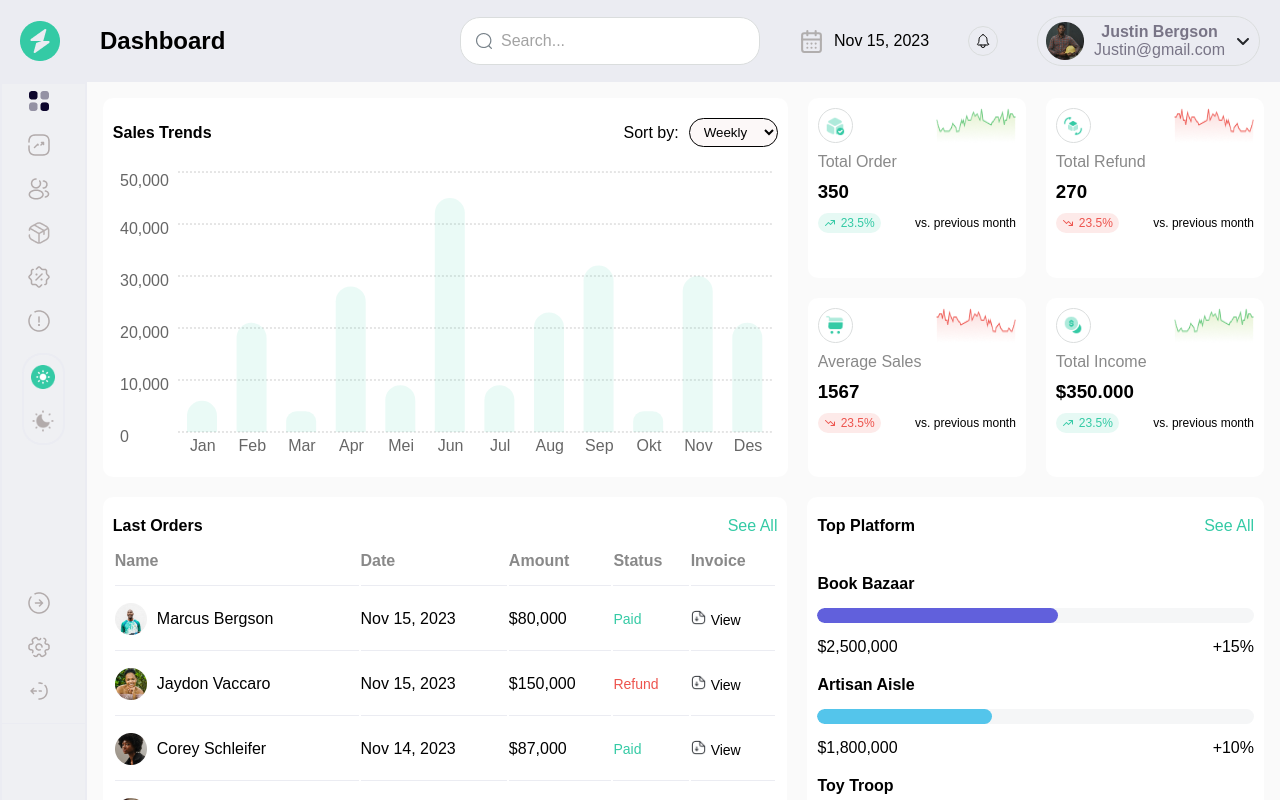
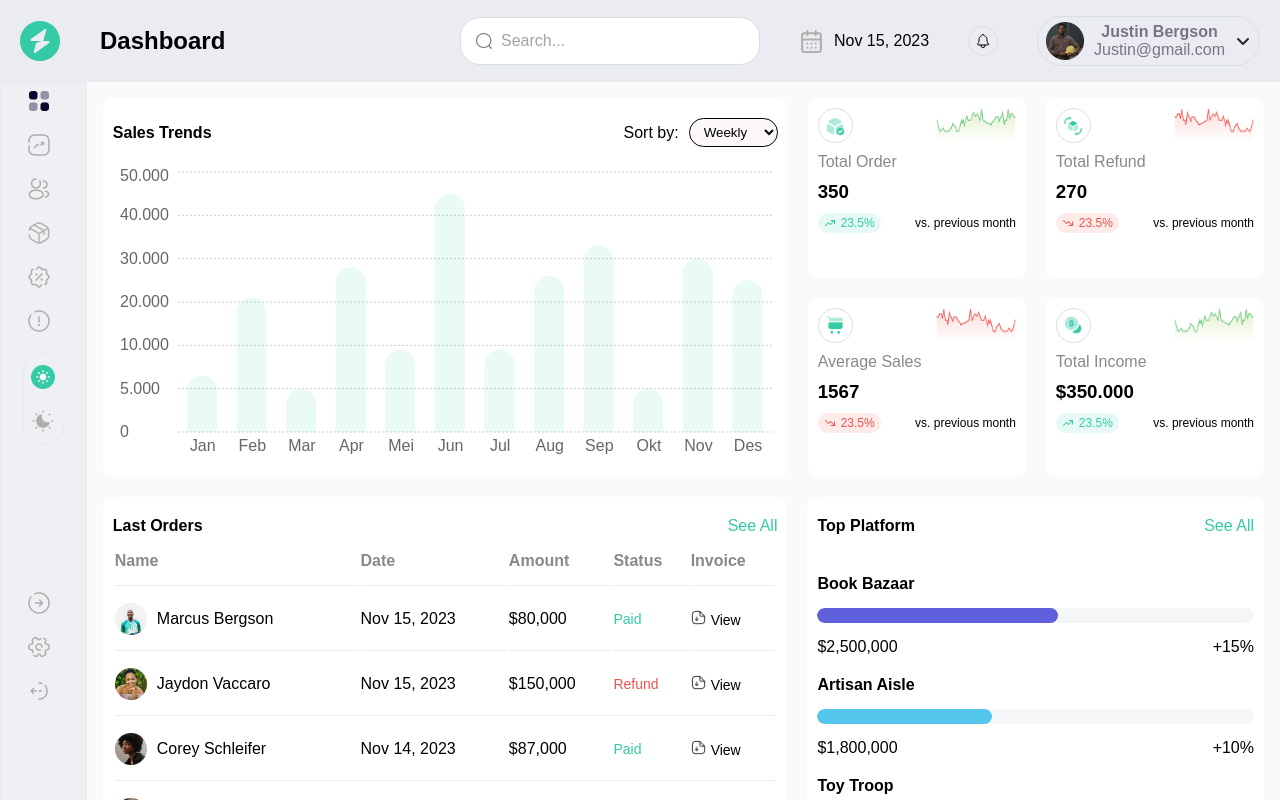
Before and after one commit to bezbrain/geepay-task, a React (Vite) app: page / in a window 1280 px wide. Shown: the top 800 px of the page. Built offline with nearby package versions, Linux system fonts and the light colour scheme.

Commit message:
Align the bars better

```diff
--- a/src/components/dashboard/salesTrends/barChart/barChart.jsx
+++ b/src/components/dashboard/salesTrends/barChart/barChart.jsx
@@ -15,27 +15,21 @@ import CustomYAxisTick from "./customYAxisTicks";
 
 const BarChartComp = ({ isDark }) => {
   const data = [
-    { name: "Jan", count: 6000 },
-    { name: "Feb", count: 21000 },
-    { name: "Mar", count: 4000 },
-    { name: "Apr", count: 28000 },
-    { name: "Mei", count: 9000 },
-    { name: "Jun", count: 45000 },
-    { name: "Jul", count: 9000 },
-    { name: "Aug", count: 23000 },
-    { name: "Sep", count: 32000 },
-    { name: "Okt", count: 4000 },
-    { name: "Nov", count: 30000 },
-    { name: "Des", count: 21000 },
+    { name: "Jan", count: 13000 },
+    { name: "Feb", count: 31000 },
+    { name: "Mar", count: 10000 },
+    { name: "Apr", count: 38000 },
+    { name: "Mei", count: 19000 },
+    { name: "Jun", count: 55000 },
+    { name: "Jul", count: 19000 },
+    { name: "Aug", count: 36000 },
+    { name: "Sep", count: 43000 },
+    { name: "Okt", count: 10000 },
+    { name: "Nov", count: 40000 },
+    { name: "Des", count: 35000 },
   ];
 
-  const formatYAxisTick = (tickValue) =>
-    tickValue.toLocaleString("en-US", {
-      minimumFractionDigits: 0,
-      maximumFractionDigits: 0,
-    });
-
-  const yAxisTicks = [0, 10000, 20000, 30000, 40000, 50000];
+  const yAxisTicks = [0, 10000, 20000, 30000, 40000, 50000, 60000];
 
   const [isWindow, setIsWindow] = useState(window.innerWidth);
 
@@ -68,14 +62,14 @@ const BarChartComp = ({ isDark }) => {
           ticks={yAxisTicks}
           // domain={[0, "dataMax"]}
           domain={[0, 50000]}
-          tickFormatter={formatYAxisTick}
+          // tickFormatter={formatYAxisTick}
           tickLine={false}
-          textAnchor="end"
           axisLine={false}
         />
 
         <Tooltip
           content={<CustomTooltip isDark={isDark} />}
+          // position={{ y: 0 }}
           cursor={{ fill: "transparent" }}
         />
 
--- a/src/components/dashboard/salesTrends/barChart/customYAxisTicks.jsx
+++ b/src/components/dashboard/salesTrends/barChart/customYAxisTicks.jsx
@@ -1,21 +1,70 @@
+// import React from "react";
+
+// const CustomYAxisTick = (props) => {
+//   const { x, y, payload } = props;
+//   return (
+//     <g transform={`translate(${x},${y})`}>
+//       <text
+//         x={-50}
+//         y={0}
+//         dy={10}
+//         // textAnchor="end"
+//         fill="#666"
+//         transform="rotate(360)" // Rotate the text for better alignment
+//       >
+//         {payload.value.toLocaleString("en-US", {
+//           minimumFractionDigits: 0,
+//           maximumFractionDigits: 0,
+//         })}
+//       </text>
+//     </g>
+//   );
+// };
+
+// const formatYAxisTick = (tickValue) => {
+//   const customLabels = {
+//     10000: "5,000",
+//     20000: "10,000",
+//     30000: "20,000",
+//     40000: "30,000",
+//     50000: "40,000",
+//     60000: "50,000",
+//   };
+
+//   return (
+//     customLabels[tickValue] ||
+//     tickValue.toLocaleString("en-US", {
+//       minimumFractionDigits: 0,
+//       maximumFractionDigits: 0,
+//     })
+//   );
+// };
+
 import React from "react";
 
 const CustomYAxisTick = (props) => {
   const { x, y, payload } = props;
+
+  const customLabels = {
+    10000: "5.000",
+    20000: "10.000",
+    30000: "20.000",
+    40000: "30.000",
+    50000: "40.000",
+    60000: "50.000",
+  };
+
+  const formattedValue =
+    customLabels[payload.value] ||
+    payload.value.toLocaleString("en-US", {
+      minimumFractionDigits: 0,
+      maximumFractionDigits: 0,
+    });
+
   return (
     <g transform={`translate(${x},${y})`}>
-      <text
-        x={-50}
-        y={0}
-        dy={10} // Adjust the dy value as needed
-        // textAnchor="end"
-        fill="#666"
-        transform="rotate(360)" // Rotate the text for better alignment
-      >
-        {payload.value.toLocaleString("en-US", {
-          minimumFractionDigits: 0,
-          maximumFractionDigits: 0,
-        })}
+      <text x={-50} y={-5} dy={10} fill="#666" transform="rotate(360)">
+        {formattedValue}
       </text>
     </g>
   );
```
